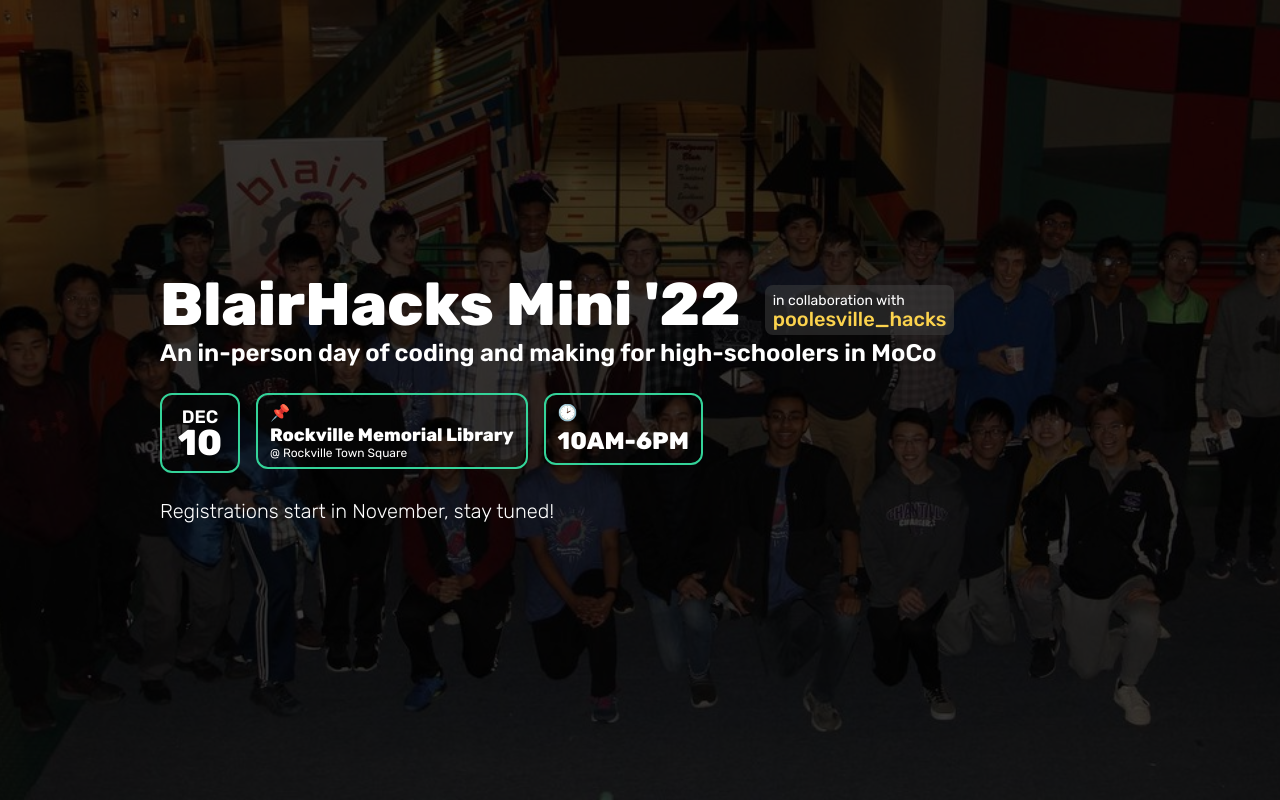
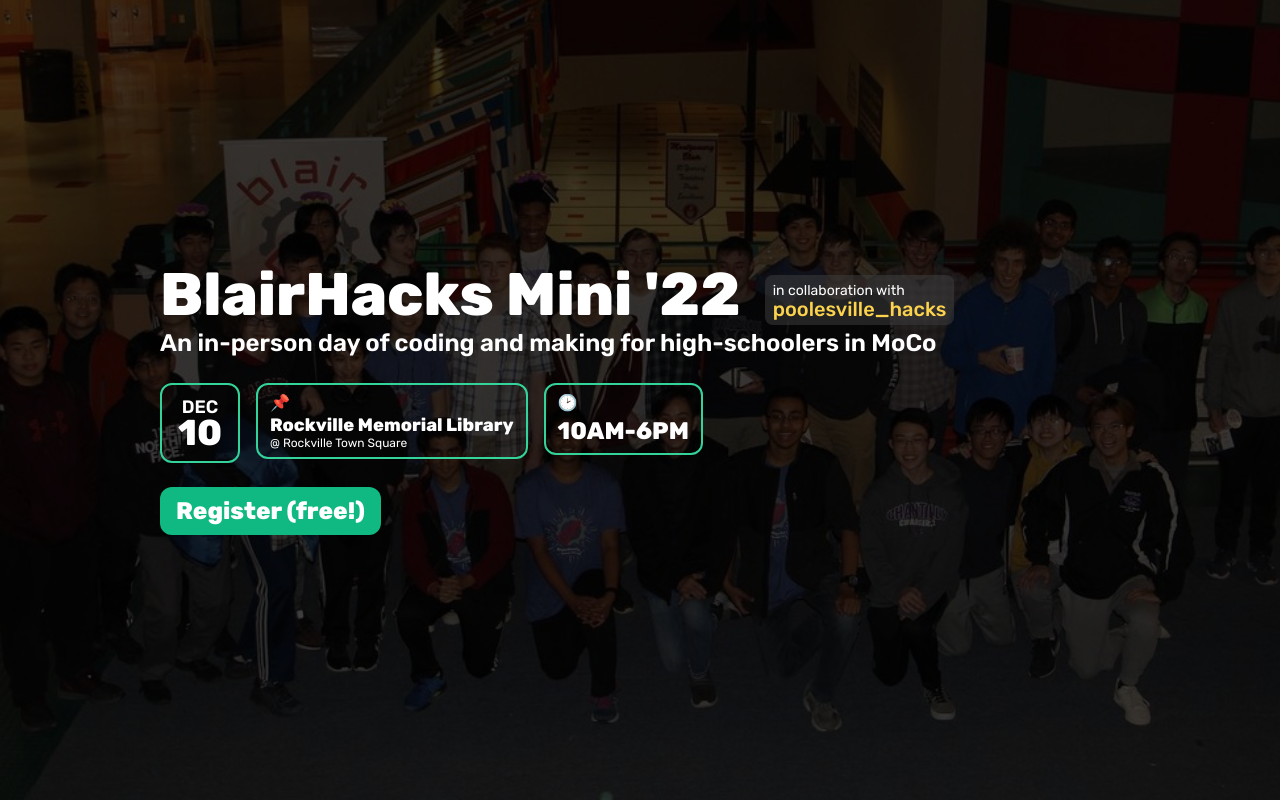
Before and after one commit to blairhacks/blairhacks-mini-2022, a Next.js app: page / in a window 1280 px wide. Shown: the top 800 px of the page. Built offline with nearby package versions, Linux system fonts and the light colour scheme.

Commit message:
Open registration

```diff
--- a/pages/index.tsx
+++ b/pages/index.tsx
@@ -85,12 +85,18 @@ export default function Home() {
 							</li>
 						</ul>
 
-						{/* <div className="self-start px-4 py-2 bg-emerald-500 rounded-xl text-2xl font-extrabold mt-6">
-            Register (free!)
-          </div> */}
-						<div className="text-xl font-thin mt-6">
+						<a
+							href="https://organize.mlh.io/participants/events/8717-blairhacks-mini"
+							target="_blank" rel="noreferrer noopener"
+							className="self-start"
+						>
+							<div className="px-4 py-2 bg-emerald-500 rounded-xl text-2xl font-extrabold mt-6">
+								Register (free!)
+							</div>
+						</a>
+						{/* <div className="text-xl font-thin mt-6">
 							Registrations start in November, stay tuned!
-						</div>
+						</div> */}
 					</div>
 				</div>
 			</header>
```
